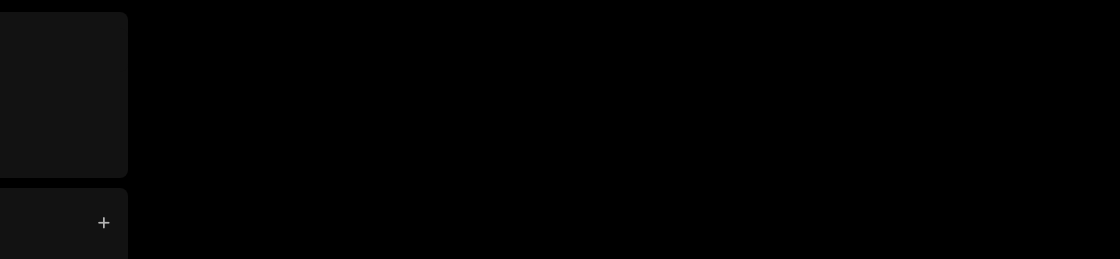
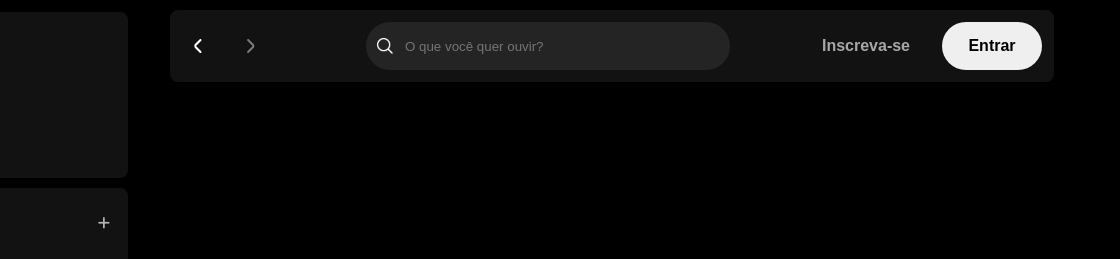
Before and after one commit to lucasherrerods/spotify-page, a plain HTML site: page index.html in a window 1280 px wide. Shown: the top 259 px of the page, 160-1280 px from the left. Drawn offline with Linux system fonts and the light colour scheme.

Commit message:
feat: add header main

```diff
--- a/index.html
+++ b/index.html
@@ -62,6 +62,28 @@
       </div>
     </div>
   </div>
+  <main>
+    <div class="main-container">
+      <nav class="header-navigation">
+        <div class="navigation">
+          <button class="arrow-left">
+            <img src="./src/assets/icons/small-left.png" alt="Arrow Left">
+          </button>
+          <button class="arrow-right">
+            <img src="./src/assets/icons/small-right.png" alt="Arrow Right">
+          </button>
+        </div>
+        <div class="header-search">
+          <img src="./src/assets/icons/search.png" alt="Search icon">
+          <input type="text" id="search-input" placeholder="O que você quer ouvir?">
+        </div>
+        <div class="header-login">
+          <button class="subscribe">Inscreva-se</button>
+          <button class="login">Entrar</button>
+        </div>
+      </nav>
+    </div>
+  </main>
 </body>
 
 </html>
--- /dev/null
+++ b/src/css/components/main/header.css
@@ -0,0 +1,89 @@
+.main-container {
+  max-width: 80vw;
+  height: 100vh;
+  margin-left: 320px;
+  margin-right: 56px;
+}
+
+.header-navigation {
+  display: flex;
+  justify-content: space-between;
+  align-items: center;
+  padding: 16px;
+  margin: 10px;
+  border-radius: 8px;
+  background-color: #121212;
+  padding: 12px;
+}
+
+.header-navigation .navigation {
+  display: flex;
+  justify-content: space-around;
+  align-items: center;
+}
+
+.navigation .arrow-left {
+  margin-right: 1.25rem;
+}
+
+.arrow-left,
+.arrow-right {
+  display: flex;
+  align-items: center;
+  justify-content: center;
+  width: 32px;
+  height: 32px;
+  background: var(--bg-icon);
+  background-color: var(--bg-arrow-color);
+  border-radius: 50%;
+}
+
+.header-login {
+  display: flex;
+  align-items: center;
+}
+
+.header-search {
+  display: flex;
+  align-items: center;
+  width: 364px;
+  height: 48px;
+  margin-left: 8px;
+  background-color: #242424;
+  border-radius: 500px;
+  border: 1px solid transparent;
+}
+
+.header-search img {
+  width: 16px;
+  height: 16px;
+  margin-left: 10px;
+}
+
+.header-search input {
+  background: transparent;
+  border: none;
+  padding: 0px 100px 0 12px;
+  color: #fff;
+  text-overflow: ellipsis;
+  overflow: hidden;
+  white-space: nowrap;
+  outline: none;
+}
+
+.header-login .subscribe {
+  color: #a7a7a7;
+  font-size: 16px;
+  font-weight: 700;
+  background-color: transparent;
+  margin-right: 32px;
+}
+
+.header-login .login {
+  width: 100px;
+  height: 48px;
+  color: #000;
+  font-size: 16px;
+  font-weight: 700;
+  border-radius: 40px;
+}
--- a/src/css/style.css
+++ b/src/css/style.css
@@ -1,2 +1,4 @@
 @import url(./reset.css);
-@import url(./sidebar.css);
+
+@import url(./components/sidebar.css);
+@import url(./components/main/header.css);
```
Also changed, not shown: src/css/components/sidebar.css (renamed from src/css/sidebar.css).
